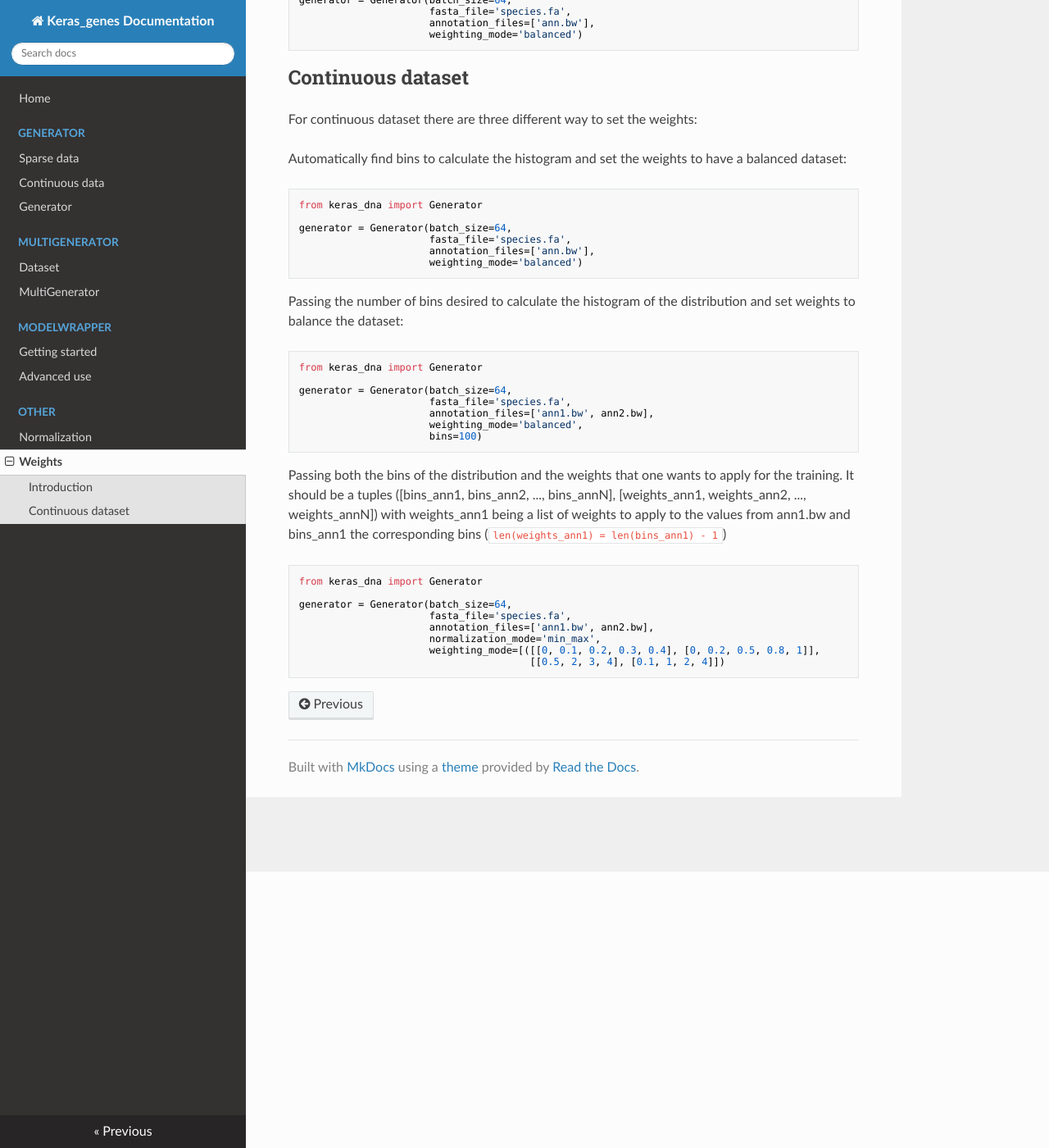
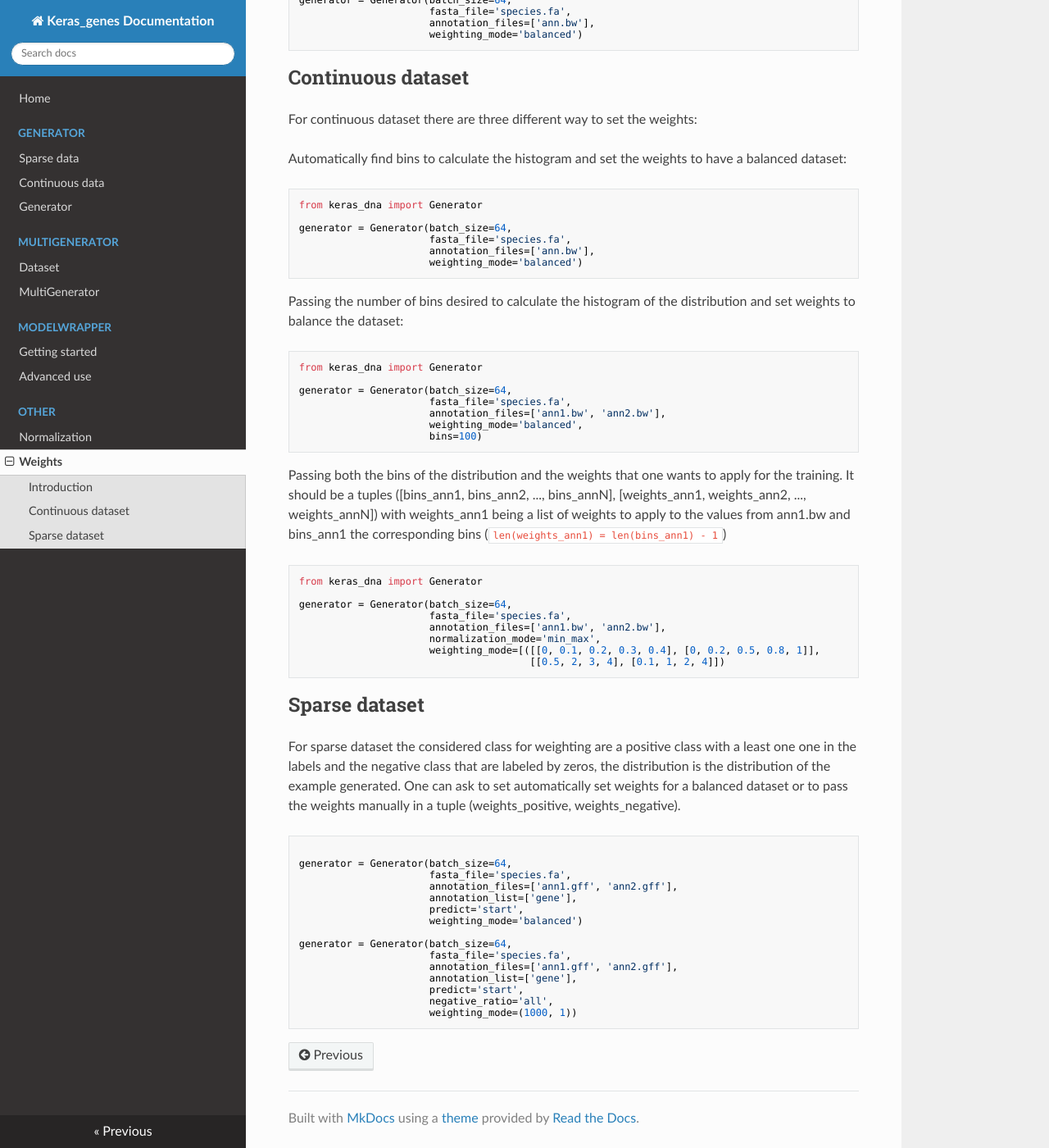
Before and after one commit to etirouthier/keras_dna, an MkDocs documentation site: the page built from docs/weights.md, in a window 1280 px wide and 1400 px high, scrolled down 337 px. Shown: the whole window at 82% size. Built offline with MkDocs 1.6.1, drawn with Linux system fonts in a browser that asks for light colours; nearby versions of some CDN libraries.

Commit message:
Update weights.md

````diff
--- a/docs/weights.md
+++ b/docs/weights.md
@@ -33,7 +33,7 @@ from keras_dna import Generator
 
 generator = Generator(batch_size=64,
                       fasta_file='species.fa',
-                      annotation_files=['ann1.bw', ann2.bw],
+                      annotation_files=['ann1.bw', 'ann2.bw'],
                       weighting_mode='balanced',
                       bins=100)
 ```
@@ -44,8 +44,30 @@ from keras_dna import Generator
 
 generator = Generator(batch_size=64,
                       fasta_file='species.fa',
-                      annotation_files=['ann1.bw', ann2.bw],
+                      annotation_files=['ann1.bw', 'ann2.bw'],
                       normalization_mode='min_max',
                       weighting_mode=[([[0, 0.1, 0.2, 0.3, 0.4], [0, 0.2, 0.5, 0.8, 1]],
                                        [[0.5, 2, 3, 4], [0.1, 1, 2, 4]])
 ```
+
+## Sparse dataset
+
+For sparse dataset the considered class for weighting are a positive class with a least one one in the labels and the negative class that are labeled by zeros, the distribution is the distribution of the example generated. One can ask to set automatically set weights for a balanced dataset or to pass the weights manually in a tuple (weights_positive, weights_negative).
+
+```python
+
+generator = Generator(batch_size=64,
+                      fasta_file='species.fa',
+                      annotation_files=['ann1.gff', 'ann2.gff'],
+                      annotation_list=['gene'],
+                      predict='start',
+                      weighting_mode='balanced')
+
+generator = Generator(batch_size=64,
+                      fasta_file='species.fa',
+                      annotation_files=['ann1.gff', 'ann2.gff'],
+                      annotation_list=['gene'],
+                      predict='start',
+                      negative_ratio='all',
+                      weighting_mode=(1000, 1))
+```
````
